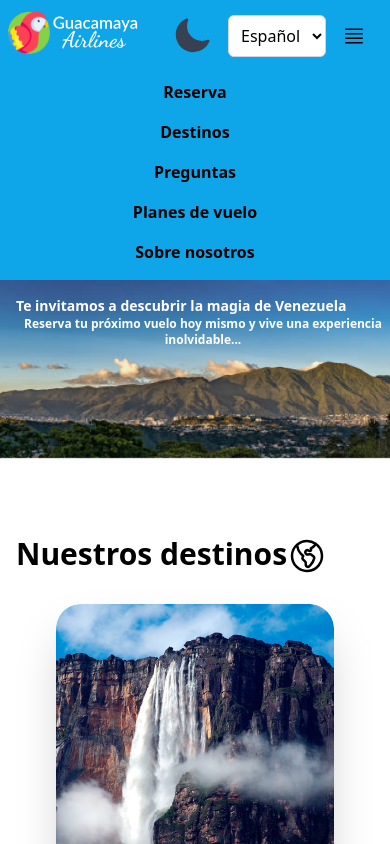
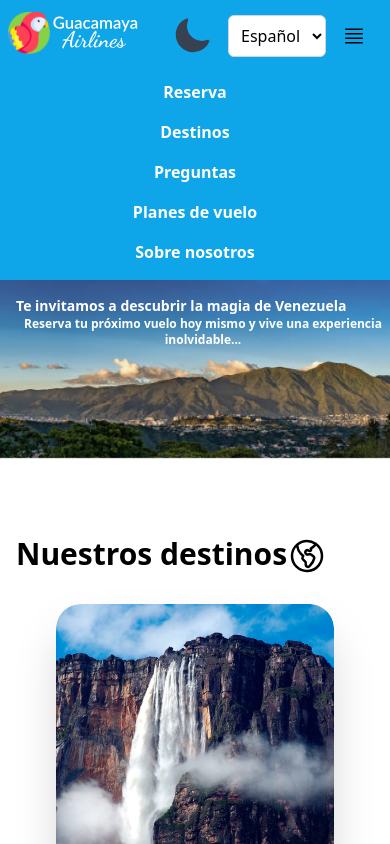
Before and after one commit to CarlosArgelio/guacamaya-airlines, a React (Vite) app in the folder frontend/: page / in a window 390 px wide. Both pictures are taken after a click on the button 354 px from the left and 36 px from the top of the page. Shown: the top 844 px of the page. Built offline with nearby package versions, Linux system fonts and the light colour scheme; no server answers.

Commit message:
style: modificate style navbar mobile

```diff
--- a/frontend/src/components/Navbar.jsx
+++ b/frontend/src/components/Navbar.jsx
@@ -57,11 +57,11 @@ function Navbar() {
         </div>
         {isOpen && (
           <div className="md:hidden mt-2 ">
-            <Link to="reservation" smooth={true} duration={900} className="block text-center py-2 px-4 text-black font-bold hover:bg-blue-500">Reserva</Link>
-            <Link to="ourPlaces" smooth={true} duration={900} className="block text-center py-2 px-4 text-black font-bold hover:bg-blue-500">Destinos</Link>
-            <Link to="FAQs" smooth={true} duration={900} className="block text-center py-2 px-4 text-black font-bold hover:bg-blue-500">Preguntas</Link>
-            <Link to="flightPlans" smooth={true} duration={900} className="block text-center py-2 px-4 text-black font-bold hover:bg-blue-500">Planes de vuelo</Link>
-            <Link to="footer" smooth={true} duration={900} className="block text-center py-2 px-4 text-black font-bold hover:bg-blue-500">Sobre nosotros</Link>
+            <Link to="reservation" smooth={true} duration={900} className="block text-center py-2 px-4 text-white font-bold hover:text-blue-900  cursor-pointer">Reserva</Link>
+            <Link to="ourPlaces" smooth={true} duration={900} className="block text-center py-2 px-4 text-white font-bold hover:text-blue-900  cursor-pointer">Destinos</Link>
+            <Link to="FAQs" smooth={true} duration={900} className="block text-center py-2 px-4 text-white font-bold hover:text-blue-900  cursor-pointer">Preguntas</Link>
+            <Link to="flightPlans" smooth={true} duration={900} className="block text-center py-2 px-4 text-white font-bold hover:text-blue-900  cursor-pointer">Planes de vuelo</Link>
+            <Link to="footer" smooth={true} duration={900} className="block text-center py-2 px-4 text-white font-bold hover:text-blue-900  cursor-pointer">Sobre nosotros</Link>
           </div>
         )}
       </div>
```
